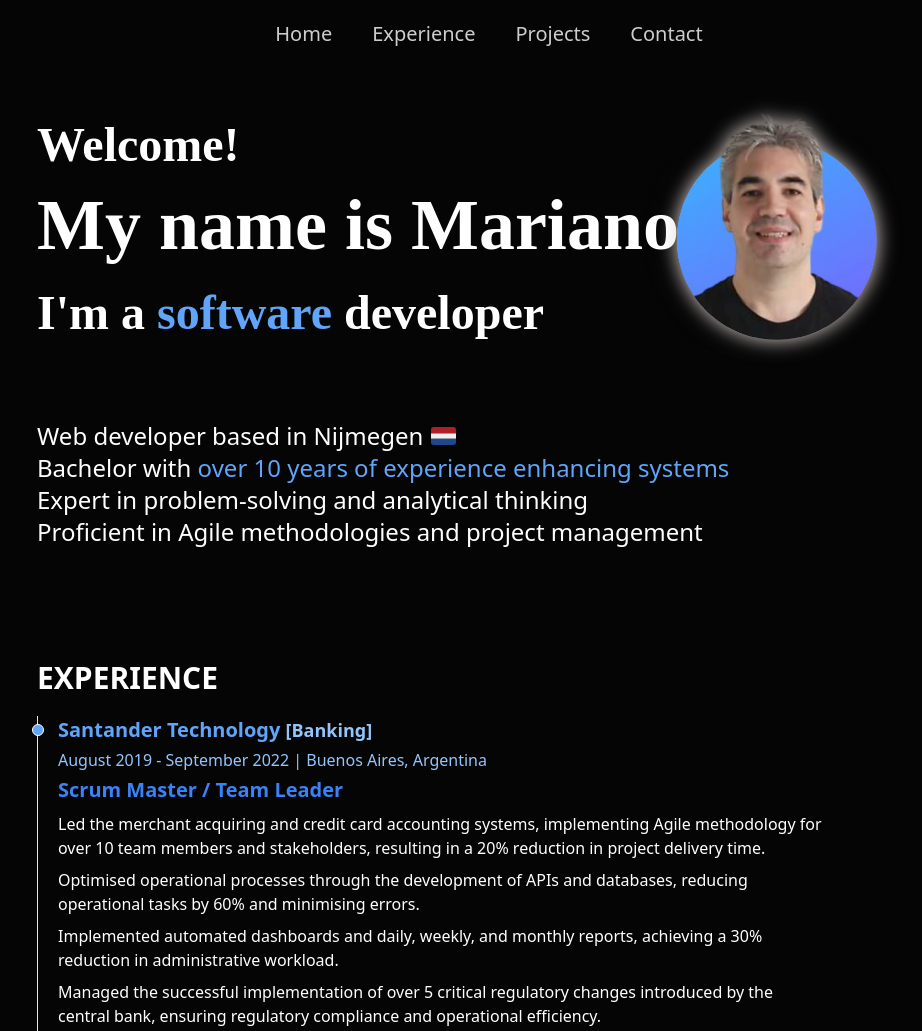
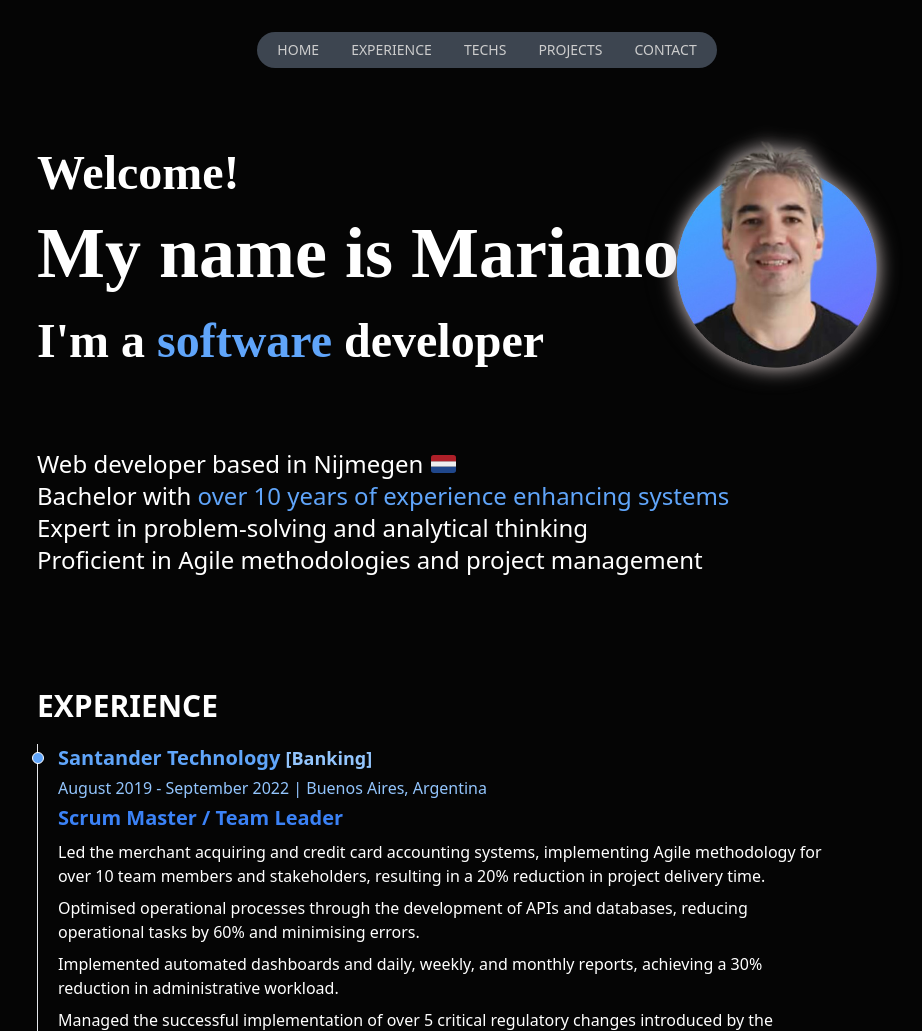
Before and after one commit to Morganti86/Portfolio-website, an Astro site: page / in a window 1280 px wide. Shown: the top 1031 px of the page, without its empty margins (151-1073 px from the left). Built offline with nearby package versions, Linux system fonts and the light colour scheme; Astro itself is replaced by a stand-in of ours; a web font is replaced by a local one.

Commit message:
navbar refactored

```diff
--- a/src/components/Hero/Hero.astro
+++ b/src/components/Hero/Hero.astro
@@ -2,7 +2,7 @@
 import "@fontsource/vujahday-script";
 ---
 
-<section class="my-12">
+<section class="mt-36 mb-12">
   <div class="flex relative items-center min-h-60">
     <img
       class="size-48 lg:size-64 absolute right-10 shadow rounded-full"
--- a/src/components/Navbar/Navbar.astro
+++ b/src/components/Navbar/Navbar.astro
@@ -1,8 +1,42 @@
-<header class="py-5 w-[800px] mx-auto">
-  <nav class="flex justify-center items-center flex-row gap-10 opacity-80 text-xl">
-    <a href="#Home">Home</a>
-    <a href="#Experience">Experience</a>
-    <a href="#Projects">Projects</a>
-    <a href="#Contact">Contact</a>
+---
+const NAVBARLIST = [
+  {
+    label: "HOME",
+    route: "#Home",
+  },
+  {
+    label: "EXPERIENCE",
+    route: "#Experience",
+  },
+  {
+    label: "TECHS",
+    route: "#Techs",
+  },
+  {
+    label: "PROJECTS",
+    route: "#Projects",
+  },
+  {
+    label: "CONTACT",
+    route: "#Contact",
+  },
+];
+---
+
+<header
+  class="fixed top-0 z-10 mt-8 rounded-full flex items-center w-[900px] justify-center">
+  <!-- <header
+    class="fixed top-0 z-10 flex items-center justify-center w-full mx-auto mt-2"> -->
+  <!-- <nav
+    class="flex px-3 text-sm font-medium rounded-full text-gray-600 dark:text-gray-200 justify-center items-center"> -->
+  <nav
+    class="flex px-5 py-2 justify-center items-center rounded-full gap-8 opacity-80 bg-gray-600 text-base md:text-sm">
+    {
+      NAVBARLIST.map((nav) => (
+        <a class="relative block hover:text-blue-400" href={nav.route}>
+          {nav.label}
+        </a>
+      ))
+    }
   </nav>
 </header>
--- a/src/layouts/Layout.astro
+++ b/src/layouts/Layout.astro
@@ -17,7 +17,7 @@ const { title, description } = Astro.props;
     <meta name="generator" content={Astro.generator} />
     <title>{title}</title>
   </head>
-  <body class="flex flex-col min-h-screen mx-auto px-12 max-w-[1500px]">
+  <body class="flex flex-col min-h-screen mx-auto px-12 w-[1600px]">
     <slot />
   </body>
 
--- a/src/pages/index.astro
+++ b/src/pages/index.astro
@@ -12,8 +12,7 @@ const description =
 ---
 
 <Layout title={title} description={description}>
-  <main>
-    <section>
+  <section id="Home">
     <Navbar />
     <Hero />
     <h2 id="Experience" class="text-3xl font-semibold mt-12 mb-5">
@@ -25,15 +24,4 @@ const description =
     <h2 id="Projects" class="text-3xl font-semibold mt-12 mb-5">PROJECTS</h2>
     <Projects />
   </section>
-  </main>
-
-  <style>
-    main {
-      margin: 0;
-      /* width: calc(100% - 2rem); */
-      color: white;
-      font-size: 20px;
-      line-height: 1.6;
-    }
-  </style>
 </Layout>
```
Lines whose indentation alone changed are shown as unchanged.
